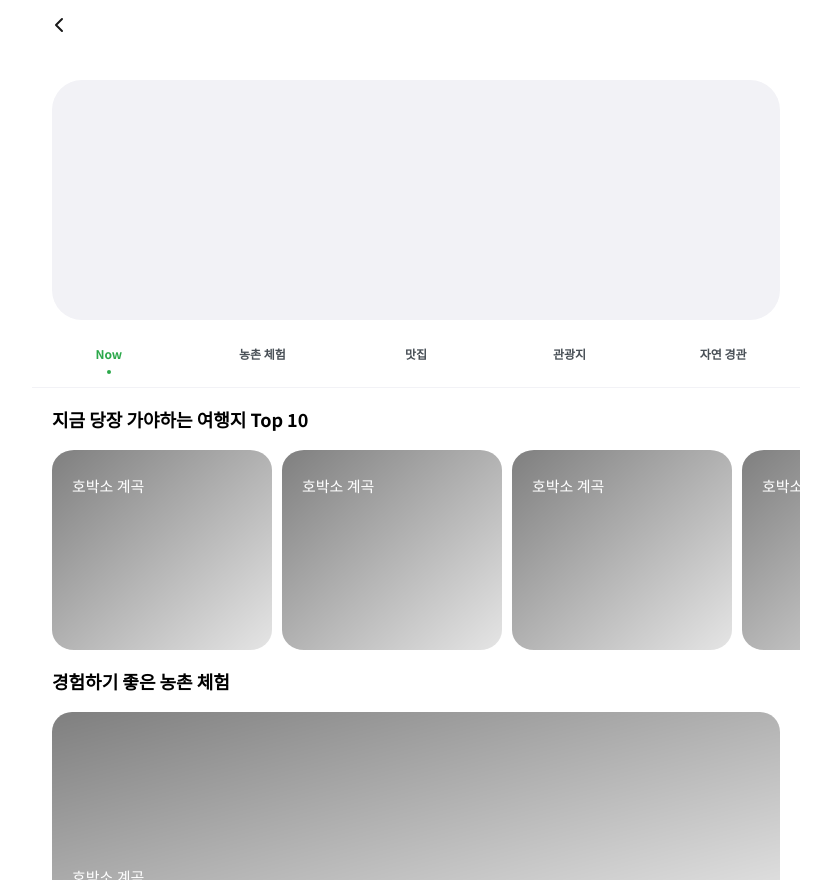
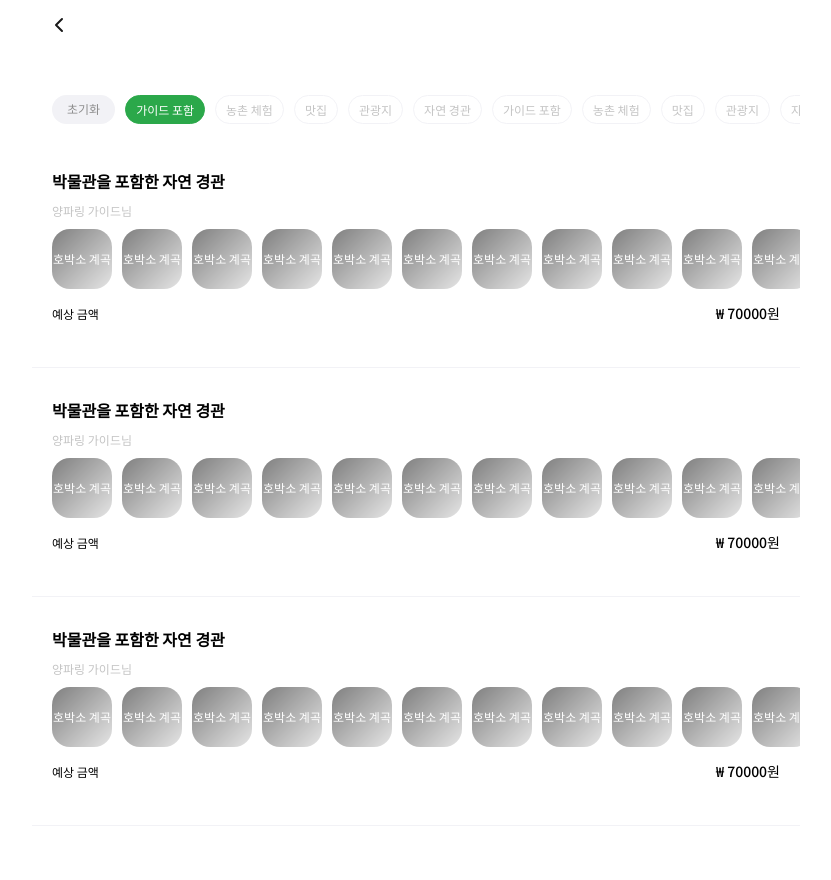
Before and after one commit to ynawhocodes/countrip-frontend, a React (Create React App) app: page / in a window 1280 px wide. Shown: the whole page, without its empty margins (224-1055 px from the left). Built offline with nearby package versions, Linux system fonts and the light colour scheme.

Commit message:
[feat] #3 SearchResultView UI 작업

```diff
--- a/src/App.tsx
+++ b/src/App.tsx
@@ -1,11 +1,13 @@
 import React from 'react'
+import SearchResultView from './pages/home/traveler/SearchResultView'
 import Router from './Router'
 
 
 function App() {
   return (
     <>
-      <Router/>
+      <SearchResultView/>
+      {/* <Router/> */}
     </>
   )
 }
--- a/src/components/CourseItem.tsx
+++ b/src/components/CourseItem.tsx
@@ -57,6 +57,7 @@ const StyledPrice = styled.p`
 `
 const StyledPriceValue = styled.p`
   font-size: 14px;
+  margin-right: 20px;
   &::before {
     content: '₩ ';
   }
--- a/src/pages/home/traveler/SearchResultView.tsx
+++ b/src/pages/home/traveler/SearchResultView.tsx
@@ -1,8 +1,25 @@
 import React from 'react'
 import styled from 'styled-components'
+import Filter from '../../../components/common/Filter';
+import Header from '../../../components/common/Header';
+import ModalBottom from '../../../components/common/ModalBottom';
+import CourseItem from '../../../components/CourseItem';
+import HorizontalScrollSquareBoxList from '../../../components/HorizontalScrollSquareBoxList';
+import { StyledCommonFullHeigthWhiteWrap } from '../../../styles/common';
 import { colors } from '../../../styles/variables'
 
 const SearchResultView = () => {
-  return(<></>)
+  const filterTypeList = ['가이드 포함', '농촌 체험', '맛집', '관광지', '자연 경관','가이드 포함', '농촌 체험', '맛집', '관광지', '자연 경관']
+  return (
+    <>
+      <Header />
+      <StyledCommonFullHeigthWhiteWrap>
+        <Filter items={filterTypeList} />
+        <CourseItem/>
+        <CourseItem/>
+        <CourseItem />
+      </StyledCommonFullHeigthWhiteWrap>
+    </>
+  )
 };
 export default SearchResultView;
```
